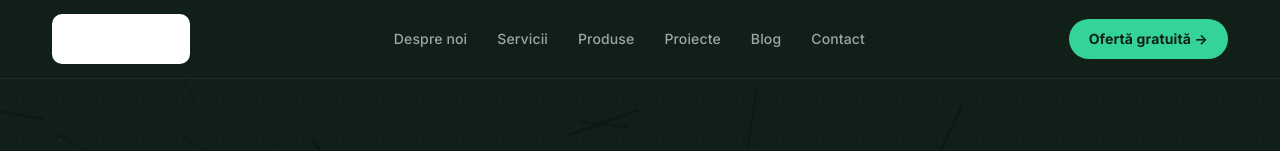
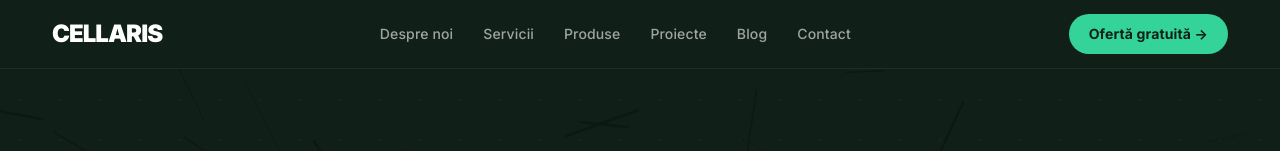
Before and after one commit to Franky222221/cellaris.ro, a Next.js app: page / in a window 1280 px wide. Shown: the top 151 px of the page. Built offline with nearby package versions, Linux system fonts and the light colour scheme.

Commit message:
Remove white background from nav logo
Co-Authored-By: Claude Sonnet 4.6 <noreply@anthropic.com>

```diff
--- a/css/style.css
+++ b/css/style.css
@@ -103,15 +103,14 @@ button, input, select, textarea { font: inherit; }
   display: inline-flex;
   align-items: center;
   flex-shrink: 0;
-  background: #fff;
-  border-radius: 10px;
-  padding: 6px 14px;
-  transition: opacity .2s, box-shadow .2s;
+  background: transparent;
+  border-radius: 0;
+  padding: 0;
+  transition: opacity .2s;
   text-decoration: none;
 }
 .nav__logo:hover {
-  opacity: .9;
-  box-shadow: 0 4px 20px rgba(52,211,153,.25);
+  opacity: .8;
 }
 
 .nav__logo-img {
```
